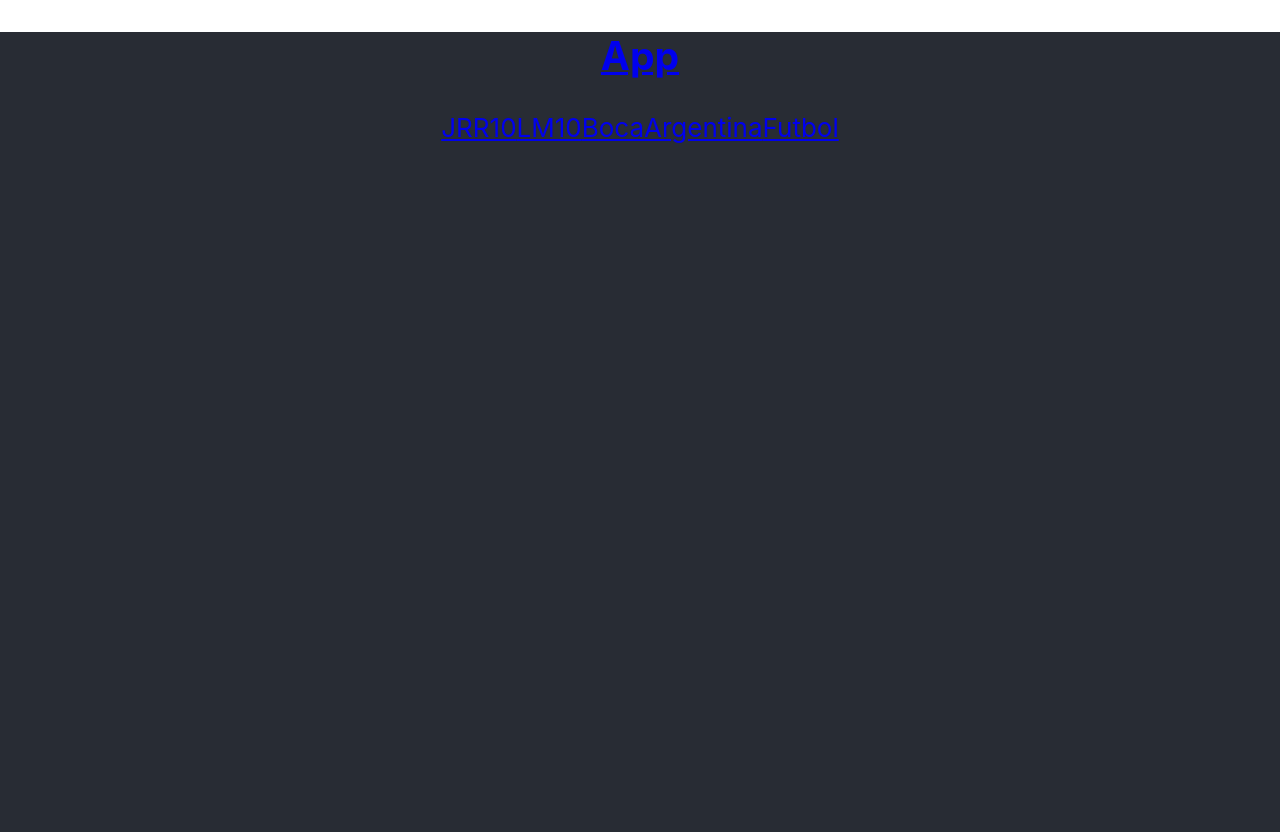
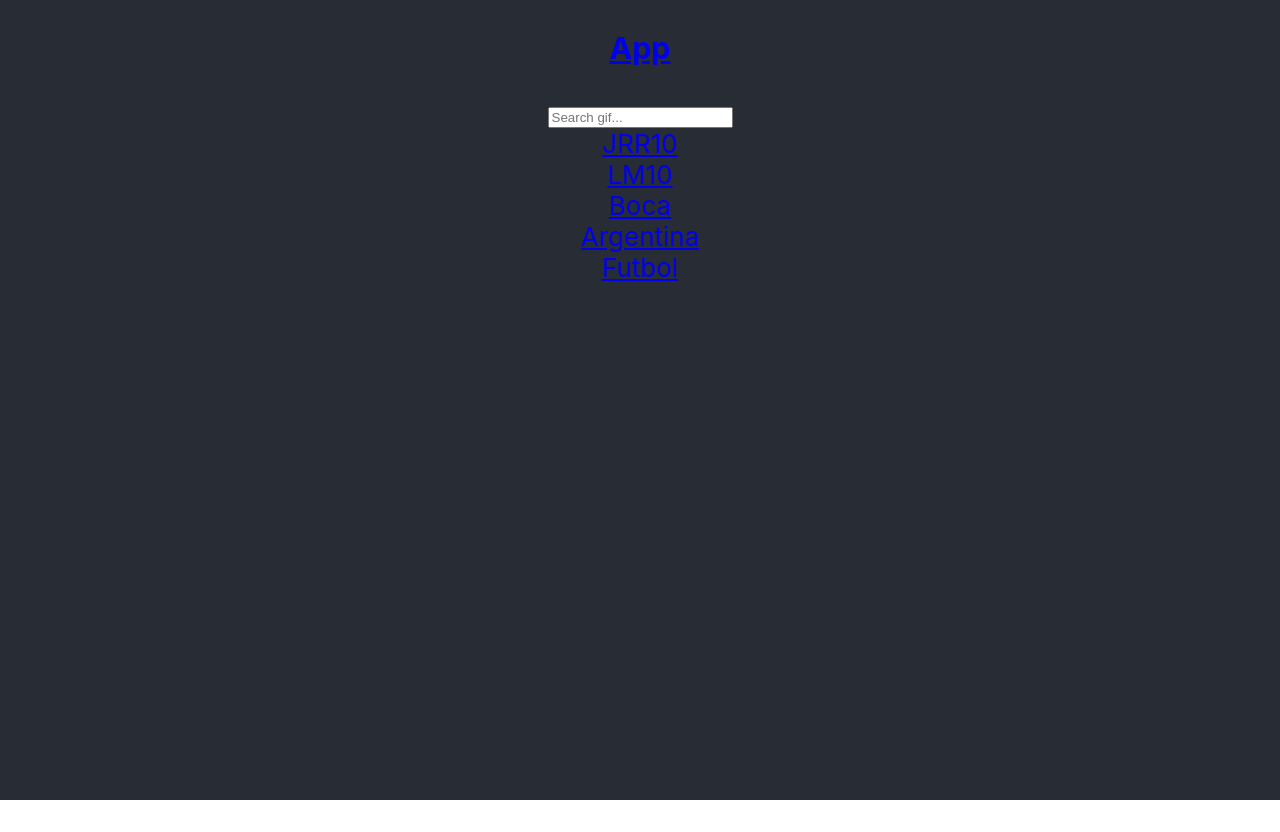
Before and after one commit to lucasgazzola/gif-app, a React (Create React App) app: page / in a window 1280 px wide. After the commit the page ends 800 px from the top, so only its background shows below. Built offline with nearby package versions, Linux system fonts and the light colour scheme.

Commit message:
add new feature

```diff
--- a/src/App.js
+++ b/src/App.js
@@ -1,21 +1,24 @@
 import './App.css'
 import ListOfGifs from './components/ListOfGifs'
-import { Route, Link } from 'wouter'
+import GifDetail from './components/GifDetail'
+import NavBar from './components/NavBar'
+import { Route } from 'wouter'
 
 function App () {
   return (
     <div className='App'>
       <section className='App-content'>
-        <Link to='/'><h1 style={{ cursor: 'pointer' }}>App</h1></Link>
-        <Link to='/search/riquelme'>JRR10</Link>
-        <Link to='/search/leo messi'>LM10</Link>
-        <Link to='/search/boca juniors'>Boca</Link>
-        <Link to='/search/argentina'>Argentina</Link>
-        <Link to='/search/futbol'>Futbol</Link>
-        <Route
-          component={ListOfGifs}
-          path='/search/:keyword'
-        />
+        <NavBar />
+        <section className='Gif-container'>
+          <Route
+            component={ListOfGifs}
+            path='/search/:keyword'
+          />
+          <Route
+            component={GifDetail}
+            path='/gif/:id'
+          />
+        </section>
       </section>
     </div>
   )
--- /dev/null
+++ b/src/components/Browser.js
@@ -0,0 +1,21 @@
+import { useState } from 'react'
+import { useLocation } from 'wouter'
+
+export default function Browser () {
+  const [keyword, setKeyword] = useState('')
+  const [, pushLocation] = useLocation()
+
+  const handleSubmit = e => {
+    e.preventDefault()
+    pushLocation(`/search/${keyword}`)
+    setKeyword('')
+  }
+
+  const handleChange = e => setKeyword(e.target.value)
+
+  return (
+    <form onSubmit={handleSubmit}>
+      <input placeholder='Search gif...' value={keyword} type='text' onChange={handleChange} />
+    </form>
+  )
+}
--- /dev/null
+++ b/src/components/NavBar.js
@@ -0,0 +1,16 @@
+import { Link } from 'wouter'
+import Browser from './Browser'
+
+export default function NavBar () {
+  return (
+    <section className='Nav-container'>
+      <Link to='/'><h1 style={{ cursor: 'pointer' }}>App</h1></Link>
+      <Browser />
+      <Link to='/search/riquelme'>JRR10</Link>
+      <Link to='/search/leo messi'>LM10</Link>
+      <Link to='/search/boca juniors'>Boca</Link>
+      <Link to='/search/argentina'>Argentina</Link>
+      <Link to='/search/futbol'>Futbol</Link>
+    </section>
+  )
+}
```
